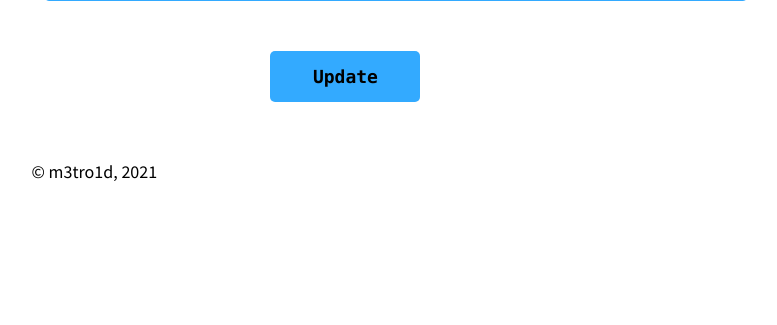
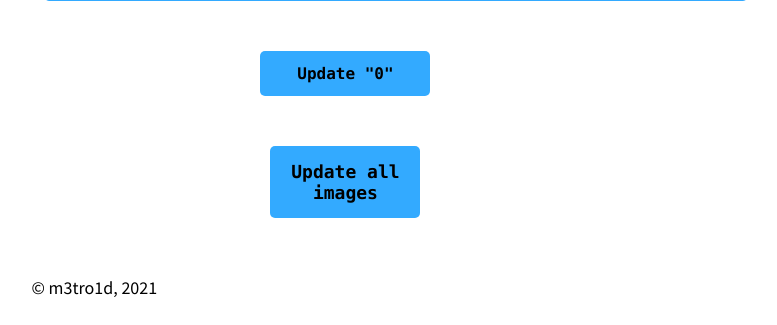
Before and after one commit to m3tro1d/web-development-practice, a Symfony app: template templates/about_me/index.html.twig in a window 1280 px wide. Shown: the part 1155-1480 px from the top of the page, without its empty margins (282-1059 px from the left). Before the commit the page ends 1336 px from the top, so only its background shows below. Run offline with Twig, Linux system fonts and the light colour scheme; the template is opened without the code that fills it: most values are stand-ins (such as "Sample title", 1, 10 or a date in 2020); style sheets or scripts are compiled from the project's sources; some libraries are stand-ins or nearby versions.

Commit message:
Front-end refactoring
1. Split update buttons handlers in components
2. Prepare the new handlers for the keyword updates

```diff
--- a/assets/modules/about_me/about_me.css
+++ b/assets/modules/about_me/about_me.css
@@ -96,31 +96,6 @@
     margin-top: 10px;
 }
 
-.hobbies__update-btn
-{
-    display: block;
-    width: 150px;
-    margin: 0 auto;
-    padding: 15px;
-    font: bold 18px Consolas, monospace;
-    background-color: #33aaff;
-    border: none;
-    border-radius: 5px;
-}
-
-.hobbies__update-btn:hover,
-.hobbies__update-btn:active
-{
-    filter: brightness(.9);
-}
-
-.hobbies__update-info
-{
-    margin-top: 20px;
-    text-align: center;
-    font-style: italic;
-}
-
 
 /* Footer */
 .page-footer
--- a/assets/modules/about_me/about_me.js
+++ b/assets/modules/about_me/about_me.js
@@ -1,7 +1,10 @@
 import './about_me.css';
 
 import $ from 'jquery';
-import Slider from '../components/slider/slider';
+
+import Slider from '../components/slider';
+import handleKeywordUpdate from './components/keyword-update-btns';
+import handleHobbiesUpdate from './components/hobbies-update-btn';
 
 $(document).ready(() => {
   // Iterate through all the .slider blocks and make them dynamic
@@ -10,18 +13,9 @@ $(document).ready(() => {
     slider.initialize();
   })
 
-  // Add update button handler
-  const updateInfo = $('#update-info');
-  $('#update-btn').click(() => {
-    $.ajax({
-      url: '/update',
-      method: 'POST',
-    })
-      .done(res => {
-        updateInfo.text('Success! Refresh the page to see the new images.');
-      })
-      .fail((jqXHR, textStatus) => {
-        updateInfo.text('Oops... Something went wrong.');
-      });
+  // Add update button handlers
+  handleHobbiesUpdate($('#update-btn'));
+  $('.hobbies__update-keyword-btn').each((i, btn) => {
+    handleKeywordUpdate(btn);
   });
 });
--- /dev/null
+++ b/assets/modules/about_me/components/hobbies-update-btn/index.js
@@ -0,0 +1,20 @@
+import './styles.css';
+
+import $ from 'jquery';
+
+export default function handleHobbiesUpdate(btnObject) {
+  const btn = $(btnObject);
+  const updateInfo = $(btn.next());
+  btn.click(() => {
+    $.ajax({
+      url: '/update',
+      method: 'POST',
+    })
+      .done(res => {
+        updateInfo.text('Success! Refresh the page to see the new images.');
+      })
+      .fail((jqXHR, textStatus) => {
+        updateInfo.text('Oops... Something went wrong.');
+      });
+  });
+}
--- /dev/null
+++ b/assets/modules/about_me/components/hobbies-update-btn/styles.css
@@ -0,0 +1,24 @@
+.hobbies__update-btn
+{
+    display: block;
+    width: 150px;
+    margin: 0 auto;
+    padding: 15px;
+    font: bold 18px Consolas, monospace;
+    background-color: #33aaff;
+    border: none;
+    border-radius: 5px;
+}
+
+.hobbies__update-btn:hover,
+.hobbies__update-btn:active
+{
+    filter: brightness(.9);
+}
+
+.hobbies__update-info
+{
+    margin-top: 20px;
+    text-align: center;
+    font-style: italic;
+}
--- /dev/null
+++ b/assets/modules/about_me/components/keyword-update-btns/index.js
@@ -0,0 +1,28 @@
+import './styles.css'
+
+import $ from 'jquery';
+
+export default function handleKeywordUpdate(btnObject) {
+  const btn = $(btnObject);
+  const updateInfo = $(btn.next());
+  const keyword = getKeyword(btn);
+  btn.click(() => {
+    $.ajax({
+      url: `/update?keyword=${keyword}`,
+      method: 'POST',
+    })
+      .done(res => {
+        updateInfo.text(`Successfully updated "${keyword}"! Refresh the page to see the new images.`);
+      })
+      .fail((jqXHR, textStatus) => {
+        updateInfo.text(`Something went wrong while updating "${keyword}"...`);
+      });
+  });
+}
+
+function getKeyword(btn) {
+  const text = btn.text();
+  const startPos = text.indexOf('"');
+  const endPos = text.lastIndexOf('"');
+  return text.slice(startPos + 1, endPos);
+}
--- /dev/null
+++ b/assets/modules/about_me/components/keyword-update-btns/styles.css
@@ -0,0 +1,27 @@
+.hobbies__update-keyword-btn
+{
+    display: block;
+    width: 170px;
+    margin: 0 auto;
+    padding: 13px;
+
+    font: bold 16px Consolas, monospace;
+    background-color: #33aaff;
+    border: none;
+    border-radius: 5px;
+}
+
+.hobbies__update-keyword-btn:hover,
+.hobbies__update-keyword-btn:active
+{
+    filter: brightness(.9);
+}
+
+.hobbies__update-keyword-info
+{
+    margin: 10px auto 50px auto;
+    width: 70%;
+
+    text-align: center;
+    font-style: italic;
+}
--- a/assets/modules/components/slider/slider.js
+++ b/assets/modules/components/slider/index.js
@@ -1,4 +1,4 @@
-import './slider.css';
+import './styles.css';
 
 import $ from 'jquery';
 
--- a/templates/about_me/index.html.twig
+++ b/templates/about_me/index.html.twig
@@ -50,8 +50,10 @@
             </ul>
           </div>
         </div>
+        <button class="hobbies__update-keyword-btn">Update "{{ header }}"</button>
+        <div class="hobbies__update-keyword-info"></div>
       {% endfor %}
-      <button class="hobbies__update-btn" id="update-btn">Update</button>
+      <button class="hobbies__update-btn" id="update-btn">Update all images</button>
       <div class="hobbies__update-info" id="update-info"></div>
     </div>
   </div>
```
Also changed, not shown: assets/modules/components/slider/styles.css (renamed from assets/modules/components/slider/slider.css).
